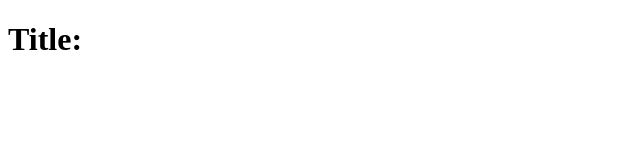
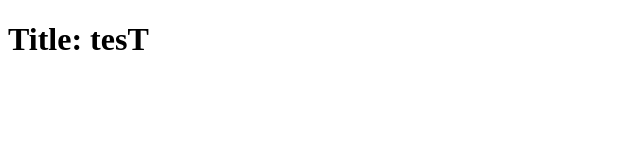
Before and after one commit to hanocha/start-react, a React (Create React App) app: page / in a window 1280 px wide. Shown: the top 160 px of the page, without its empty margins (0-640 px from the left). Built offline with nearby package versions, Linux system fonts and the light colour scheme.

Commit message:
Fix custom varidator to more better code
こっちの書き方のほうが何しているのかはわかりやすい気がする

```diff
--- a/src/App.js
+++ b/src/App.js
@@ -2,14 +2,14 @@ import React from 'react'
 
 class App extends React.Component {
   render() {
-    return <Title />
+    return <Title text='tesT'/>
   }
 }
 
 const Title = (props) => <h1>Title: {props.text}</h1>
 
 Title.propTypes = {
-  text(props, propName, component) {
+  text: function(props, propName, component) {
     if(!(propName in props)) {
       return new Error(`missing prop: ${propName}`)
     }
```
